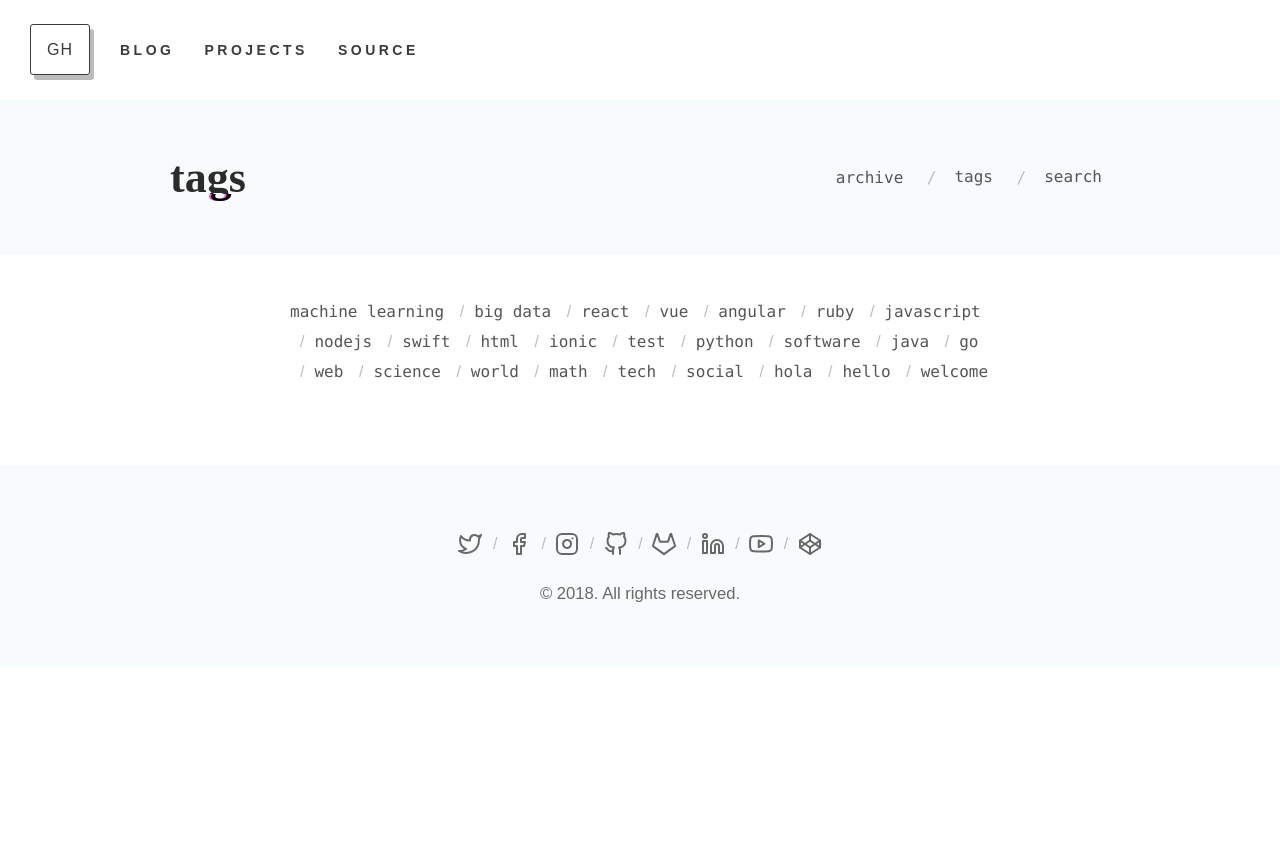
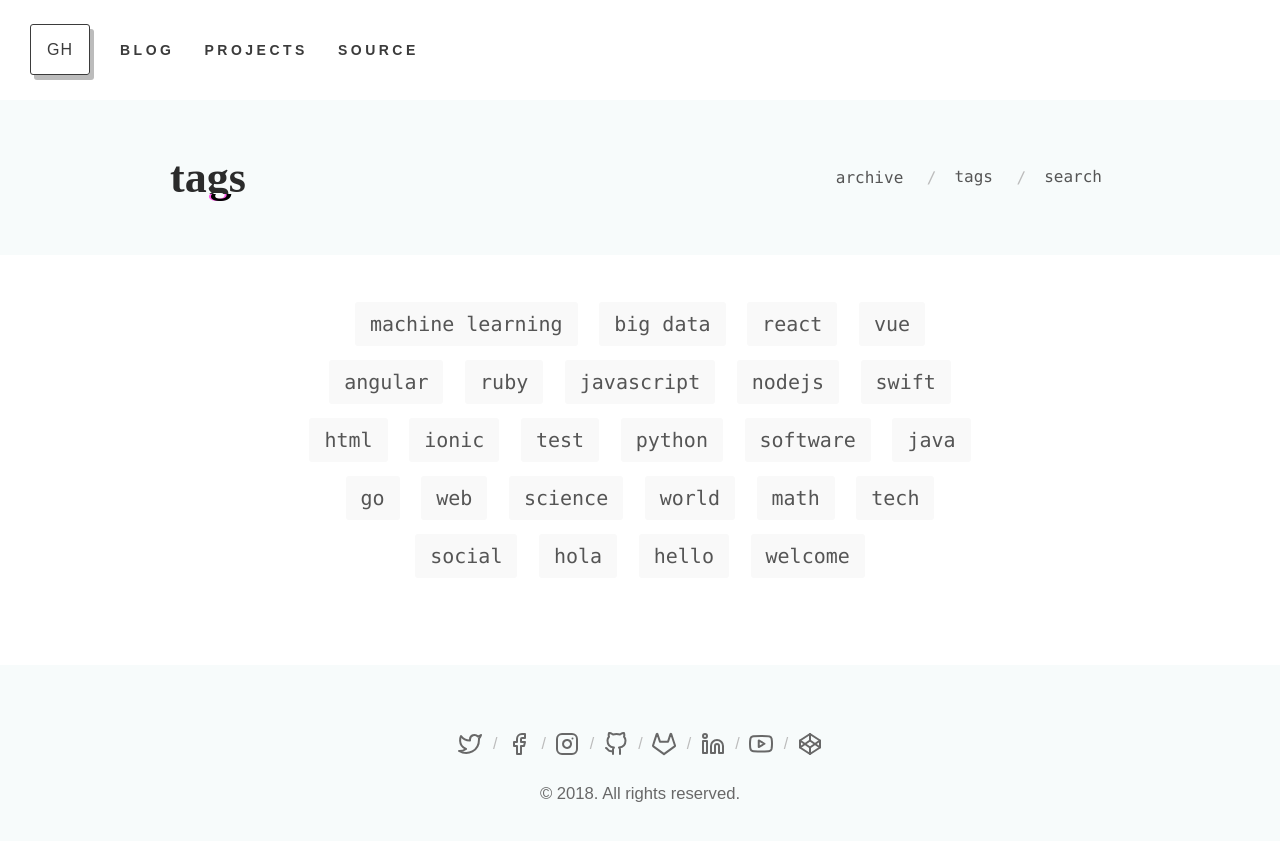
Before and after one commit to miltonparedes/glitch-jekyll, a Jekyll site: the page built from tags.html, in a window 1280 px wide. Shown: the top 841 px of the page. Built offline with Jekyll 4.4.1, drawn with Linux system fonts in a browser that asks for light colours; some web fonts are replaced.

Commit message:
tag import

```diff
--- a/_sass/glitch.scss
+++ b/_sass/glitch.scss
@@ -24,6 +24,7 @@
 @import "glitch/footer";
 @import "glitch/message";
 @import "glitch/archive";
+@import "glitch/tags";
 @import "glitch/search";
 @import "glitch/projects";
 @import "glitch/post-feed";
```
